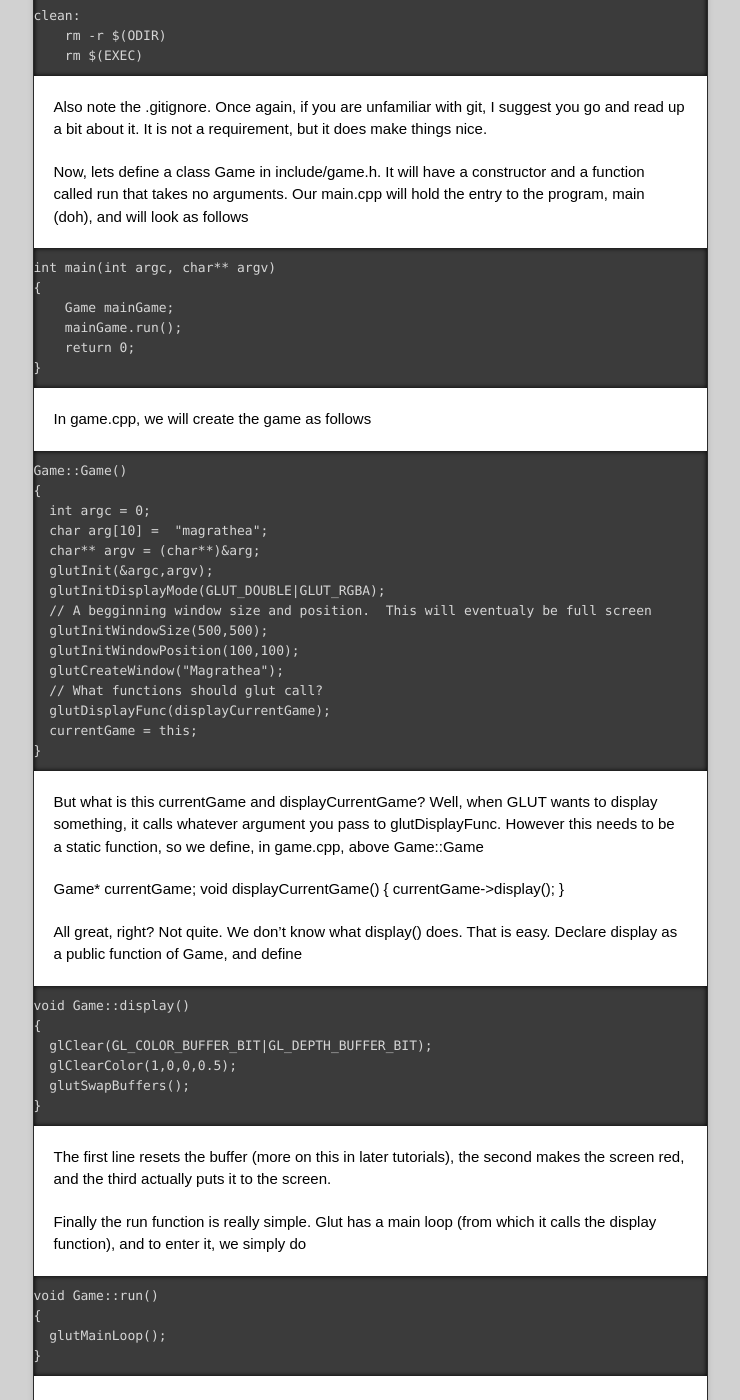
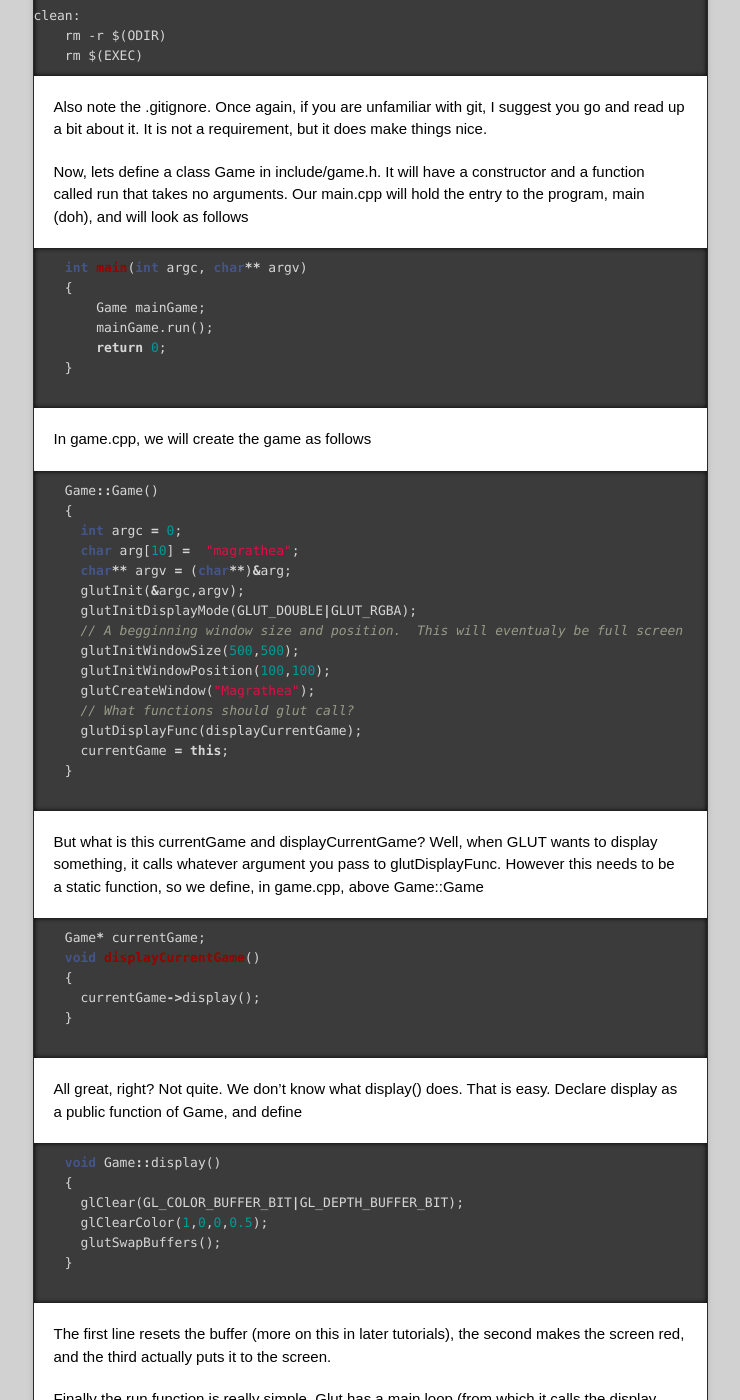
Before and after one commit to rspencer01/Project-Magrathea-V2, a Jekyll site: the page built from _posts/2013-09-09-Tutorial-1.md, in a window 1280 px wide and 1400 px high, scrolled down 2242 px. Shown: the whole window, without its empty margins (270-1010 px from the left). Built offline with Jekyll 4.4.1, drawn with Linux system fonts in a browser that asks for light colours; nearby versions of some CDN libraries; Markdown is read by kramdown in place of the engine named in the settings; some of the changed text lies outside the part shown.

Commit message:
Syntax highlighting

```diff
--- a/_posts/2013-09-09-Tutorial-1.md
+++ b/_posts/2013-09-09-Tutorial-1.md
@@ -70,15 +70,18 @@ Also note the .gitignore.  Once again, if you are unfamiliar with git, I suggest
 
 Now, lets define a class `Game` in `include/game.h`.  It will have a constructor and a function called `run` that takes no arguments.  Our `main.cpp` will hold the entry to the program, `main` (doh), and will look as follows
 
+    {% highlight cpp %}
     int main(int argc, char** argv)
     {
         Game mainGame;
         mainGame.run();
         return 0;
     }
+    {% endhighlight %}
 
 In `game.cpp`, we will create the game as follows
 
+    {% highlight cpp %}
     Game::Game()
     {
       int argc = 0;
@@ -94,29 +97,36 @@ In `game.cpp`, we will create the game as follows
       glutDisplayFunc(displayCurrentGame);
       currentGame = this;
     }
+    {% endhighlight %}
 
 But what is this `currentGame` and `displayCurrentGame`?  Well, when GLUT wants to display something, it calls whatever argument you pass to `glutDisplayFunc`.  However this needs to be a static function, so we define, in `game.cpp`, above `Game::Game`
 
-   Game* currentGame;
-   void displayCurrentGame()
-   {
-     currentGame->display();
-   }
+    {% highlight cpp %}
+    Game* currentGame;
+    void displayCurrentGame()
+    {
+      currentGame->display();
+    }
+    {% endhighlight %}
 
 All great, right?  Not quite.  We don't know what `display()` does.  That is easy.  Declare display as a public function of Game, and define
 
+    {% highlight cpp %}
     void Game::display()
     {
       glClear(GL_COLOR_BUFFER_BIT|GL_DEPTH_BUFFER_BIT);
       glClearColor(1,0,0,0.5);
       glutSwapBuffers();
     }
+    {% endhighlight %}
 
 The first line resets the buffer (more on this in later tutorials), the second makes the screen red, and the third actually puts it to the screen.
 
 Finally the run function is really simple.  Glut has a main loop (from which it calls the `display` function), and to enter it, we simply do
 
+    {% highlight cpp %}
     void Game::run()
     {
       glutMainLoop();
     }
+    {% endhighlight %}
```
